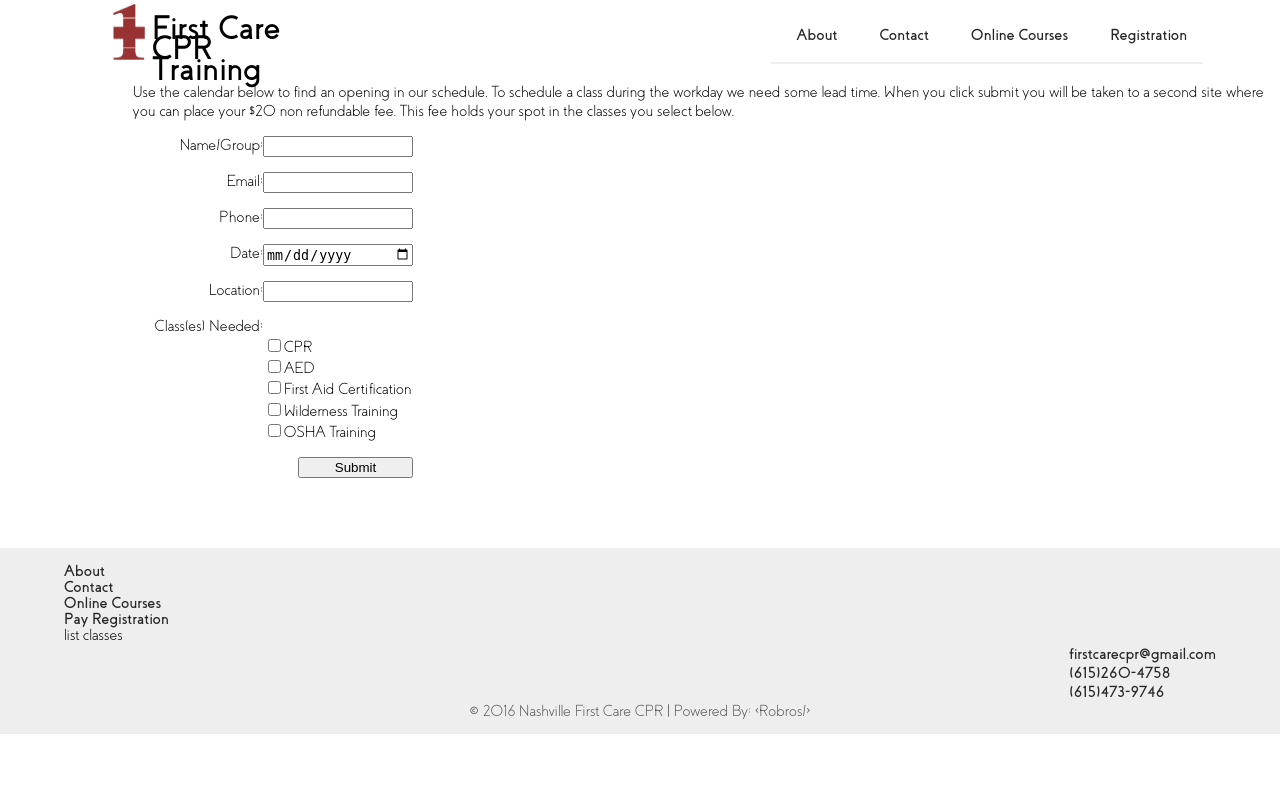
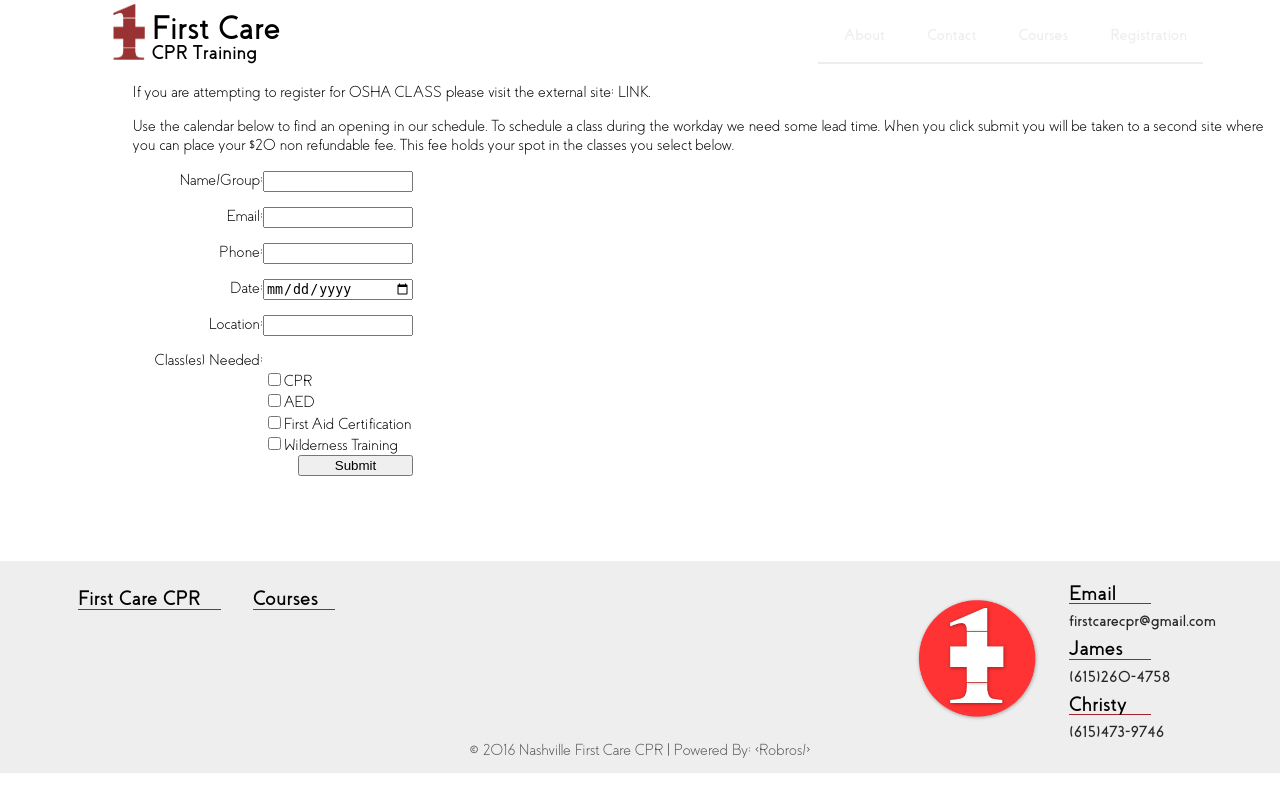
Before and after one commit to mjrobison/FirstCareCPR, a PHP site: page /registration/ in a window 1280 px wide. Run offline with PHP 8.4, Linux system fonts and the light colour scheme; some web fonts are replaced.

Commit message:
Added paragraph to registration. changed some css for the header

```diff
--- a/builds/development/css/style.css
+++ b/builds/development/css/style.css
@@ -411,7 +411,7 @@ p {
 }
 
 header {
-  background: #fff;
+  background: transparent;
   position: fixed;
   top: 0;
   left: 0;
@@ -421,6 +421,7 @@ header {
   height: 65px;
   transition-duration: 1s;
   z-index: 100;
+  box-shadow: none;
 }
 header .contentCon {
   width: 88%;
@@ -447,6 +448,7 @@ header .logo h1 span {
 }
 header .nav {
   float: right;
+  border-bottom: 2px solid #eee;
 }
 header .nav .menuItem {
   display: block;
@@ -464,7 +466,7 @@ header .nav .menuItem:hover a {
   background-color: transparent;
 }
 header .nav .menuItem a {
-  color: #272727;
+  color: #eee;
   text-decoration: none;
   transition: .15s;
   font-weight: bold;
@@ -472,6 +474,9 @@ header .nav .menuItem a {
   text-align: center;
   padding: 17px 16px;
   text-decoration: none;
+}
+header .nav .menuItem a p {
+  color: #000;
 }
 header .nav .dropbtn {
   display: inline-block;
--- a/builds/development/registration.php
+++ b/builds/development/registration.php
@@ -1,7 +1,8 @@
 <?php require_once('header.html'); ?>
 	<main>
        <div class = "registrationform">
-            <p id="note">Use the calendar below to find an opening in our schedule.  To schedule a class during the workday we need some lead time.
+            <p id="note"> If you are attempting to register for OSHA CLASS please visit the external site: LINK.
+            <p id = "note"> Use the calendar below to find an opening in our schedule.  To schedule a class during the workday we need some lead time.
                 When you click submit you will be taken to a second site where you can place your $20 non refundable fee.  This fee holds your spot in the classes you select below.
             </p>
 
@@ -16,7 +17,7 @@
                     <input type="checkbox" name="class_needed[]" value="AED" />AED<br />
                     <input type="checkbox" name="class_needed[]" value="FirstAidCertification" />First Aid Certification<br />
                     <input type="checkbox" name="class_needed[]" value="WildernessTraining" />Wilderness Training<br />
-                    <input type="checkbox" name="class_needed[]" value="OSHATraining" />OSHA Training<br /></p>
+
                 <input type="Submit"></input>
             </form>
         </div>
--- a/footer.php
+++ b/footer.php
@@ -1,51 +1,126 @@
 <footer>
 				<div class="clearfix">
+					<div class="footNavCon">
+						<div class="center">
 							<div class="footNav">
+								<h3>First Care CPR</h3>
 								<ul class="nav">
-                            <li><a href="#">About</a></li>
-                            <li><a href="#">Contact</a></li>
-                            <li><a href="#">Online Courses</a></li>
-                            <li><a href="#">Pay Registration</a></li>
-                            <li>list classes</li>
+									<li><a href="./about.html">About</a></li>
+									<li><a href="./contact.html">Contact</a></li>
+									<li><a href="./registration.html">Pay Registration</a></li>
 								</ul>
 							</div>
+							<div class="courses">
+								<h3>Courses</h3>
+								<ul class="nav">
+									<li><a href="./cpr.html">CPR &amp; AED</a></li>
+									<li><a href="./first-aid.html">First Aid</a></li>
+									<li><a href="./pathogens.html">Pathogens</a></li>
+									<li><a href="./survival.html">Survival</a></li>
+								</ul>
+							</div>
+						</div>
+					</div>
+					<div class="footerRight">
+						<div class="footImgCon">
+							<img src="./images/firstCareLogo.png" />
+						</div>
 						<div class="contain-contact">
+
 							<section class="contact">
-                            <ul>
-                                <li class="email"><a href="mailto:firstcarecpr@gmail.com">firstcarecpr@gmail.com</a></li>
-                                <li class="phone"><a href="tel:615-260-4758">(615)260-4758</a></li>
-                                <li class="phone"><a href="tel:615-473-9746">(615)473-9746</a></li>
-                            </ul>
+
+									<div class="email">
+										<h3>Email</h3>
+										<a href="mailto:firstcarecpr@gmail.com">firstcarecpr@gmail.com</a>
+									</div>
+									<div class="phone">
+										<h3>James</h3>
+										<a href="tel:615-260-4758">(615)260-4758</a>
+									</div>
+									<div class="phone">
+										<h3>Christy</h3>
+										<a href="tel:615-473-9746">(615)473-9746</a>
+									</div>
+
 							</section>
 						</div>
 					</div>
-            <!--</div>-->
+				</div>
 				<div class="sub-footer">
-                    <div class="robros">&copy; <?php echo date('Y'); ?>  Nashville First Care CPR | Powered By: &#60;Robros/&#62; </div>
+					<div class="robros">&copy; <!--set year dynamically with PHP -->2016 Nashville First Care CPR | Powered By: &#60;Robros/&#62; </div>
 				</div>
 			<!--</div>-->
 		</footer>
 		<script>
 			$(document).ready(function(){
 			$(window).scroll(function() { // check if scroll event happened
-                    var scrollVar = $(window).scrollTop(); //Determine the pixels moved.
-                    var height = $('.hero').height();
-                    console.log(scrollVar);
-                    $('.bg-photo').css({'opacity': ((740-scrollVar)/740) });  //Adjust the opacity of the image
 				if ($(document).scrollTop() > 50) { // check if user scrolled more than 50 from top of the browser window
                     $("header").css("background-color", "#fff");
                     $("header").css("box-shadow", "0px 0px 3px #aaa"); // if yes, then change the color of class "navbar-fixed-top" to white (#f8f8f8)
                     $(".nav").css("border-bottom", "0px");
-                        $(".nav dropdownItem a").css("color", "green");
-                        $(".nav menuItem a").css("color", "#000000");
+                    $(".nav a").css("color", "#272727");
 				} else {
                     $("header").css("background-color", "transparent");
                     $("header").css("box-shadow", "none"); // if not, change it back to transparent
                     $(".nav").css("border-bottom", "2px solid #eee");
-                        $(".nav menuItem dropdown a").css("color", "#fff");
-                        $(".nav .menuItem a").css("color", "#272727");
+                    $(".nav a").css("color", "#eee");
 				}
+                var scrollVar = $(window).scrollTop(); //Determine the pixels moved.
+                var height = $('.hero').height();
+                $('.bg-photo').css({'opacity': ((740-scrollVar)/740) });  //Adjust the opacity of the image
 			});
+			});
+		</script>
+
+		<script>
+$(document).ready(function() {
+
+  //GLOBALS
+  var nav_menu = $('.nav-menu');
+  var nav_menu_wrap = $('.nav-menu-wrap');
+  var nav_menu_background = $('.nav-menu-background');
+
+  //toggle the active states
+  function toggle_menu() {
+    nav_menu_wrap.toggleClass('active');
+    nav_menu_background.toggleClass('active');
+  }
+
+  //toggling activate state when interacting with elements
+  $('.nav-menu-toggle, .nav-menu-background, .nav-menu .close').on('click', function() {
+    toggle_menu();
+  });
+
+  //sets the height of the menu to be the same height as the body
+  function set_menu_height() {
+    var body_height = $(window).height();
+    nav_menu.height(body_height);
+  }
+  set_menu_height();
+
+  //if we change orientation or resize, reculate menu
+  $(window).resize(function() {
+    set_menu_height();
+  })
+
+  //INDENTING
+  //go through the menu and add indenting
+  function add_menu_depth() {
+
+    var menus = $('.menu');
+    //set depth width to be 5% of the nav menu
+    var pad_depth = (nav_menu.outerWidth() / 20);
+
+    //if we have menus
+    if (menus.length != 0) {
+      $.each(menus, function() {
+        var depth_count = $(this).parents('.menu').length + 1;
+        var child_elements = $(this).find('li > a');
+
+      })
+    }
+  }
+  add_menu_depth();
 });
 		</script>
 
--- a/header.html
+++ b/header.html
@@ -13,60 +13,72 @@
 	  <script src="http://code.jquery.com/jquery-1.12.0.min.js"></script>
 </head>
 <body>
-
 	<header>
 		<div class="contentCon">
 		<div class="logo">
 			<a href="./index.php"><img src="./images/logo-red-no-font.png" alt="First Care CPR Training" /></a>
-			<h1>First Care CPR Training</h1>
+			<h1>First Care <span class="logoFont">CPR Training</span></h1>
 		</div>
+		<nav class="nav-menu-wrap">
+			<ul class="nav-menu menu">
+				<li class="close">
+					<div>Close Menu <i class="fa icon fa-times"></i></li>
+				<li><a href="./">Home</a></li>
+				<li><a href="./about.html">About</a></li>
+				<li><a href="./contact.html">Contact</a></li>
+				<li><a href="./registration.html">Registration</a></li>
+				<li><div class="mobileCourses">Courses</div>
+					<ul class="sub-menu menu">
+						<li><a href="./first-aid.html"><img class="mobileMenuIcon" src="./images/firstAidLogo.png" />First Aid</a></li>
+						<li><a href="./cpr.html"><img class="mobileMenuIcon" src="./images/cprLogo.png" />CPR &amp; AED</a></li>
+						<li><a href="./pathogens.html"><img class="mobileMenuIcon" src="./images/bloodborneLogo.png" />Bloodborne Pathogens</a></li>
+						<li><a href="./wilderness.html"><img class="mobileMenuIcon" src="./images/survivalLogo.png" />Wilderness</a></li>
+					</ul>
+				</li>
+			</ul>
+		</nav>
 
+		<div class="nav-menu-background"></div>
+		<div class="nav-menu-toggle box-shadow-menu">
+			<i class="fa fa-bars toggle"></i>
+		</div>
 		<nav>
-
 			<div class="nav">
-				<div class="menuItem"><a href="./about.php">About</a></div>
-				<div class="menuItem"><a href="./contact.php">Contact</a></div>
+				<div class="menuItem"><a href="./about.html">About</a></div>
+				<div class="menuItem"><a href="./contact.html">Contact</a></div>
 				<div class="menuItem dropdown">
-					<a class="dropbtn" href="#">Online Courses</a>
+					<a class="dropbtn" href="#">Courses</a>
 						<div class="dropdown-content">
 							<div class="itemCon">
 								<div class="dropdownItem">
-									<a href="./first-aid.php">
+									<a href="./first-aid.html">
 										<div class="menuPicCon firstAidPic">
 
 										</div>
-										First Aid
+										<p>First Aid</p>
 									</a>
 								</div>
 								<div class="dropdownItem">
-									<a href="./cpr.php">
+									<a href="./cpr.html">
 										<div class="menuPicCon cprPic">
 
 										</div>
-										CPR &amp; AED
+										<p>CPR &amp; AED</p>
 									</a>
 								</div>
 								<div class="dropdownItem">
-									<a href="./pathogens.php">
+									<a href="./pathogens.html">
 										<div class="menuPicCon pathPic">
 
 										</div>
-										Bloodborne Pathogens
+										<p>Bloodborne Pathogens</p>
 									</a>
 								</div>
 								<div class="dropdownItem">
-									<a href="./wilderness.php">
+									<a href="./wilderness.html">
 										<div class="menuPicCon survivalPic">
 											</div>
-										Survival/Wilderness
-									</a>
-								</div>
-                                <div class="dropdownItem" >
-									<a href="osha" target="_blank">
-										<div class="menuPicCon osha">
-
-										</div>
-										OSHA
+										<p>Survival/Wilderness</p>
 									</a>
 								</div>
 							</div>
--- a/registration.php
+++ b/registration.php
@@ -1,7 +1,8 @@
 <?php require_once('header.html'); ?>
 	<main>
        <div class = "registrationform">
-            <p id="note">Use the calendar below to find an opening in our schedule.  To schedule a class during the workday we need some lead time.
+            <p id="note"> If you are attempting to register for OSHA CLASS please visit the external site: LINK.
+            <p id = "note"> Use the calendar below to find an opening in our schedule.  To schedule a class during the workday we need some lead time.
                 When you click submit you will be taken to a second site where you can place your $20 non refundable fee.  This fee holds your spot in the classes you select below.
             </p>
 
@@ -16,7 +17,7 @@
                     <input type="checkbox" name="class_needed[]" value="AED" />AED<br />
                     <input type="checkbox" name="class_needed[]" value="FirstAidCertification" />First Aid Certification<br />
                     <input type="checkbox" name="class_needed[]" value="WildernessTraining" />Wilderness Training<br />
-                    <input type="checkbox" name="class_needed[]" value="OSHATraining" />OSHA Training<br /></p>
+
                 <input type="Submit"></input>
             </form>
         </div>
--- a/styles/_header.scss
+++ b/styles/_header.scss
@@ -1,6 +1,6 @@
 header {
-	background: #fff;
-	//background: transparent;
+	//background: #fff;
+	background: transparent;
     position: fixed;
     top: 0;
     left: 0;
@@ -15,6 +15,7 @@ header {
     // box-shadow: 0px 0px 3px #AAA;
 	transition-duration: 1s;
 	z-index: 100;
+    box-shadow: none;
 	//border-bottom: 2px solid #777;
 
 	.contentCon{
@@ -49,7 +50,7 @@ header {
 	}
 	.nav {
 		float: right;
-		//border-bottom: 2px solid #eee;
+		border-bottom: 2px solid #eee;
 
 		.menuItem{
 			display: block;
@@ -73,8 +74,8 @@ header {
 				}
 
 			a {
-				//color: #eee;
-				color: #272727;
+				color: #eee;
+				//color: #272727;
 				text-decoration: none;
 				transition: .15s;
 				font-weight: bold;
@@ -82,6 +83,10 @@ header {
 				text-align: center;
 				padding: 17px 16px;
 				text-decoration: none;
+
+                p {
+                    color: #000;
+                }
 			}
 		}
 		.dropbtn {
```
Also changed, not shown: builds/development/footer.php (+95 -20 lines), builds/development/header.html (+34 -22 lines). Lines whose indentation alone changed are shown as unchanged.
